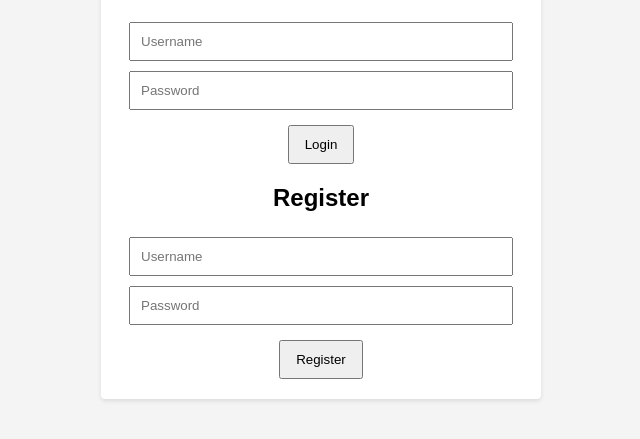
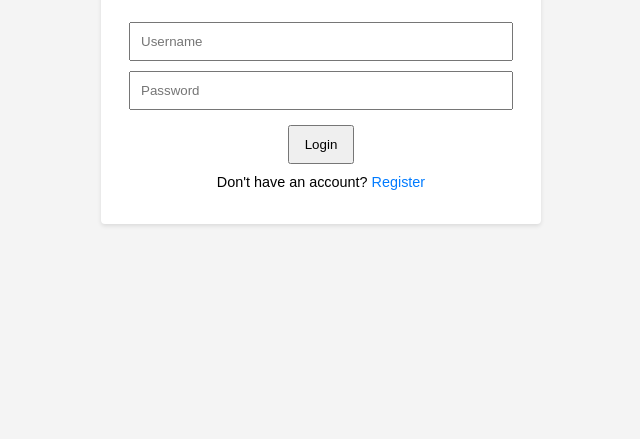
Before and after one commit to Daii31/Testcr, a plain HTML site: page login.html in a window 1280 px wide. Shown: the part 181-620 px from the top of the page, without its empty margins (319-959 px from the left). Drawn offline with Linux system fonts and the light colour scheme.

Commit message:
Improve login screen with toggle for registration

```diff
--- a/login.html
+++ b/login.html
@@ -15,12 +15,14 @@
                 <input type="text" id="login-username" placeholder="Username">
                 <input type="password" id="login-password" placeholder="Password">
                 <button onclick="login()">Login</button>
+                <p class="toggle-text">Don't have an account? <span class="toggle-link" onclick="showRegisterForm()">Register</span></p>
             </div>
             <div id="register-form">
                 <h2>Register</h2>
                 <input type="text" id="register-username" placeholder="Username">
                 <input type="password" id="register-password" placeholder="Password">
                 <button onclick="register()">Register</button>
+                <p class="toggle-text"><span class="toggle-link" onclick="showLoginForm()">Back to Login</span></p>
             </div>
         </div>
     </div>
--- a/script.js
+++ b/script.js
@@ -50,6 +50,24 @@ function register() {
         alert('Registered successfully');
     } else {
         alert('Enter username and password');
+    }
+}
+
+function showRegisterForm() {
+    const loginForm = document.getElementById('login-form');
+    const registerForm = document.getElementById('register-form');
+    if (loginForm && registerForm) {
+        loginForm.style.display = 'none';
+        registerForm.style.display = 'block';
+    }
+}
+
+function showLoginForm() {
+    const loginForm = document.getElementById('login-form');
+    const registerForm = document.getElementById('register-form');
+    if (loginForm && registerForm) {
+        loginForm.style.display = 'block';
+        registerForm.style.display = 'none';
     }
 }
 
@@ -157,6 +175,8 @@ window.addEventListener('DOMContentLoaded', () => {
     if (document.body.classList.contains('login-page')) {
         if (getLoggedInUser()) {
             window.location.href = 'index.html';
+        } else {
+            showLoginForm();
         }
     } else {
         requireAuth();
--- a/style.css
+++ b/style.css
@@ -57,3 +57,17 @@ header {
 .module-controls button {
     margin-right: 10px;
 }
+
+#register-form {
+    display: none;
+}
+
+.toggle-link {
+    color: #007bff;
+    cursor: pointer;
+}
+
+.toggle-text {
+    margin-top: 10px;
+    font-size: 0.9em;
+}
```
